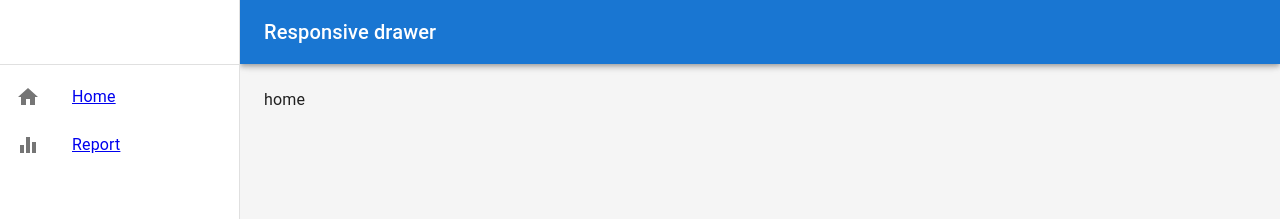
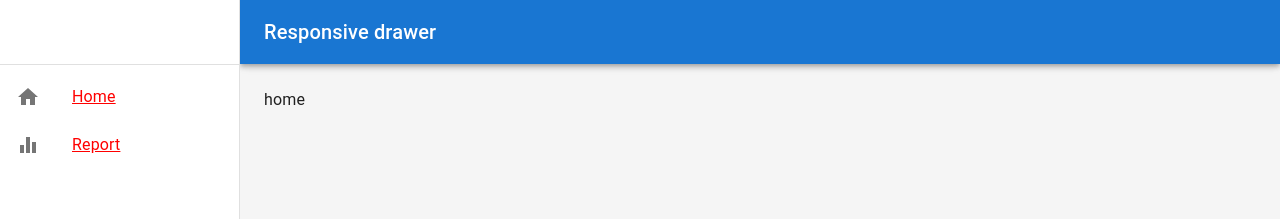
Before and after one commit to nishi240masa/account-book, a React (Create React App) app: page / in a window 1280 px wide. Shown: the top 219 px of the page. Built offline with nearby package versions, Linux system fonts and the light colour scheme.

Commit message:
Update NavLink style in SideBar component

```diff
--- a/src/components/common/SideBar.tsx
+++ b/src/components/common/SideBar.tsx
@@ -67,7 +67,13 @@ const SideBar = ({
       <List>
         {MenuItems.map((item, index) => (
           // react-router-domのLinkを使ってリンクを貼る
-          <NavLink to={item.path}>
+          <NavLink
+            to={item.path}
+            style={({ isActive }) => {
+              console.log(isActive, item.text, isActive);
+              return { color: "red" };
+            }}
+          >
             <ListItem key={index} disablePadding>
               <ListItemButton>
                 <ListItemIcon>
```
